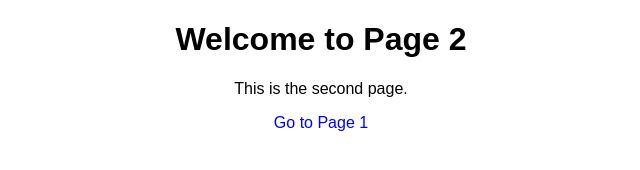
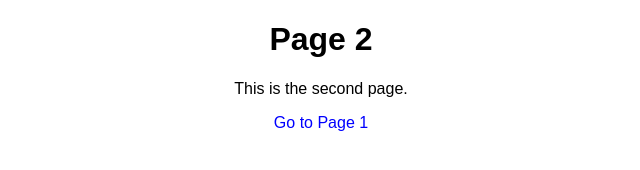
Before and after one commit to RaniaMostafa55/html_project, a plain HTML site: page page2.html in a window 1280 px wide. Shown: the whole page, without its empty margins (319-959 px from the left). Drawn offline with Linux system fonts and the light colour scheme.

Commit message:
Change page2 title

```diff
--- a/page2.html
+++ b/page2.html
@@ -17,7 +17,7 @@
     </style>
 </head>
 <body>
-    <h1>Welcome to Page 2</h1>
+    <h1>Page 2</h1>
     <p>This is the second page.</p>
     <a href="index.html">Go to Page 1</a>
 </body>
```
